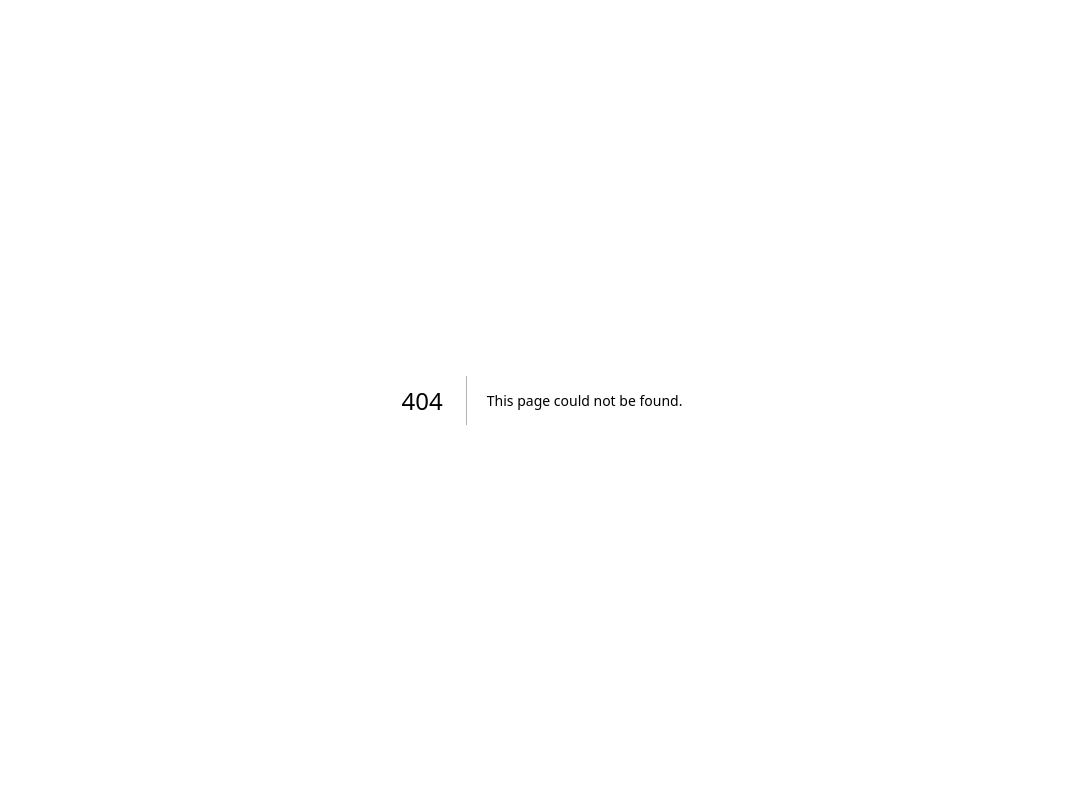
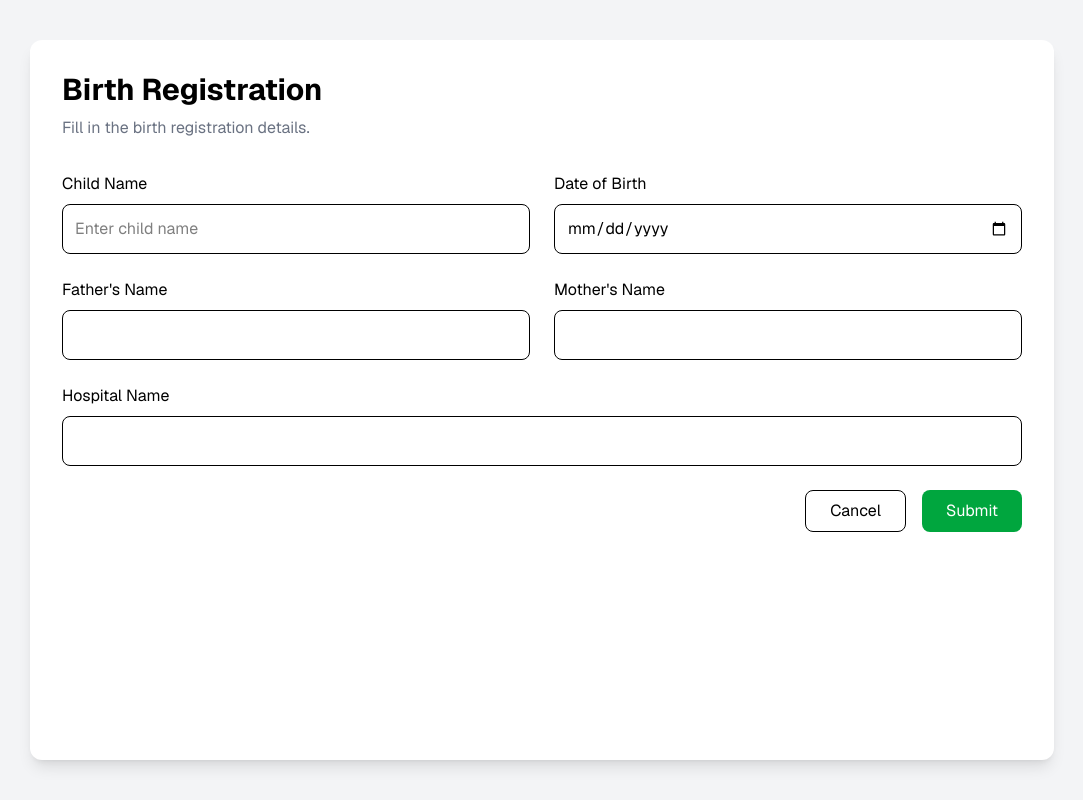
Before and after one commit to Pardhasaradhi031/hackyatra-project, a Next.js app: page /citizen/applications/new/birth in a window 1280 px wide. Before the commit this address had no page. Shown: the whole page, without its empty margins (98-1181 px from the left). Built offline with nearby package versions, Linux system fonts and the light colour scheme.

Commit message:
modify application file structure

```diff
--- /dev/null
+++ b/app/citizen/applications/new/birth/page.tsx
@@ -0,0 +1,81 @@
+export default function BirthRegistration() {
+  return (
+    <main className="min-h-screen bg-gray-100 flex justify-center py-10">
+
+      <div className="bg-white w-full max-w-5xl rounded-xl shadow-lg p-8">
+
+        <h1 className="text-3xl font-bold">
+          Birth Registration
+        </h1>
+
+        <p className="text-gray-500 mt-2">
+          Fill in the birth registration details.
+        </p>
+
+        <form className="grid md:grid-cols-2 gap-6 mt-8">
+
+          <div>
+            <label>Child Name</label>
+            <input
+              type="text"
+              placeholder="Enter child name"
+              className="w-full border rounded-lg p-3 mt-2"
+            />
+          </div>
+
+          <div>
+            <label>Date of Birth</label>
+            <input
+              type="date"
+              className="w-full border rounded-lg p-3 mt-2"
+            />
+          </div>
+
+          <div>
+            <label>Father's Name</label>
+            <input
+              type="text"
+              className="w-full border rounded-lg p-3 mt-2"
+            />
+          </div>
+
+          <div>
+            <label>Mother's Name</label>
+            <input
+              type="text"
+              className="w-full border rounded-lg p-3 mt-2"
+            />
+          </div>
+
+          <div className="md:col-span-2">
+            <label>Hospital Name</label>
+            <input
+              type="text"
+              className="w-full border rounded-lg p-3 mt-2"
+            />
+          </div>
+
+          <div className="md:col-span-2 flex justify-end gap-4">
+
+            <button
+              type="reset"
+              className="border rounded-lg px-6 py-2"
+            >
+              Cancel
+            </button>
+
+            <button
+              className="bg-green-600 text-white rounded-lg px-6 py-2"
+            >
+              Submit
+            </button>
+
+          </div>
+
+        </form>
+
+      </div>
+
+    </main>
+  );
+}
--- /dev/null
+++ b/app/citizen/applications/new/death/page.tsx
@@ -0,0 +1,80 @@
+export default function DeathRegistration() {
+  return (
+    <main className="min-h-screen bg-gray-100 flex justify-center py-10">
+
+      <div className="bg-white w-full max-w-5xl rounded-xl shadow-lg p-8">
+
+        <h1 className="text-3xl font-bold">
+          Death Registration
+        </h1>
+
+        <p className="text-gray-500 mt-2">
+          Fill in the death registration details.
+        </p>
+
+        <form className="grid md:grid-cols-2 gap-6 mt-8">
+
+          <div>
+            <label>Deceased Name</label>
+            <input
+              type="text"
+              className="w-full border rounded-lg p-3 mt-2"
+            />
+          </div>
+
+          <div>
+            <label>Date of Death</label>
+            <input
+              type="date"
+              className="w-full border rounded-lg p-3 mt-2"
+            />
+          </div>
+
+          <div>
+            <label>Place of Death</label>
+            <input
+              type="text"
+              className="w-full border rounded-lg p-3 mt-2"
+            />
+          </div>
+
+          <div>
+            <label>Cause of Death</label>
+            <input
+              type="text"
+              className="w-full border rounded-lg p-3 mt-2"
+            />
+          </div>
+
+          <div className="md:col-span-2">
+            <label>Address</label>
+            <textarea
+              rows={3}
+              className="w-full border rounded-lg p-3 mt-2"
+            />
+          </div>
+
+          <div className="md:col-span-2 flex justify-end gap-4">
+
+            <button
+              type="reset"
+              className="border rounded-lg px-6 py-2"
+            >
+              Cancel
+            </button>
+
+            <button
+              className="bg-green-600 text-white rounded-lg px-6 py-2"
+            >
+              Submit
+            </button>
+
+          </div>
+
+        </form>
+
+      </div>
+
+    </main>
+  );
+}
```
